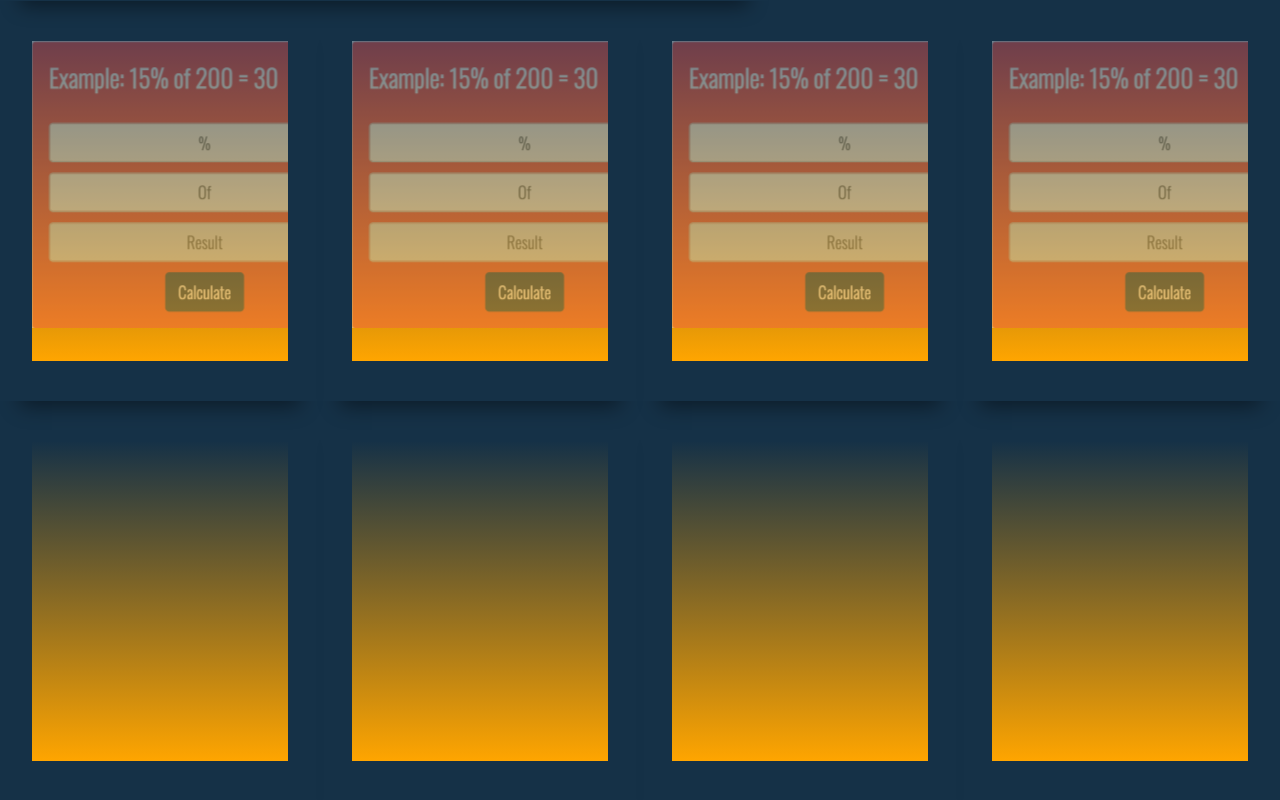
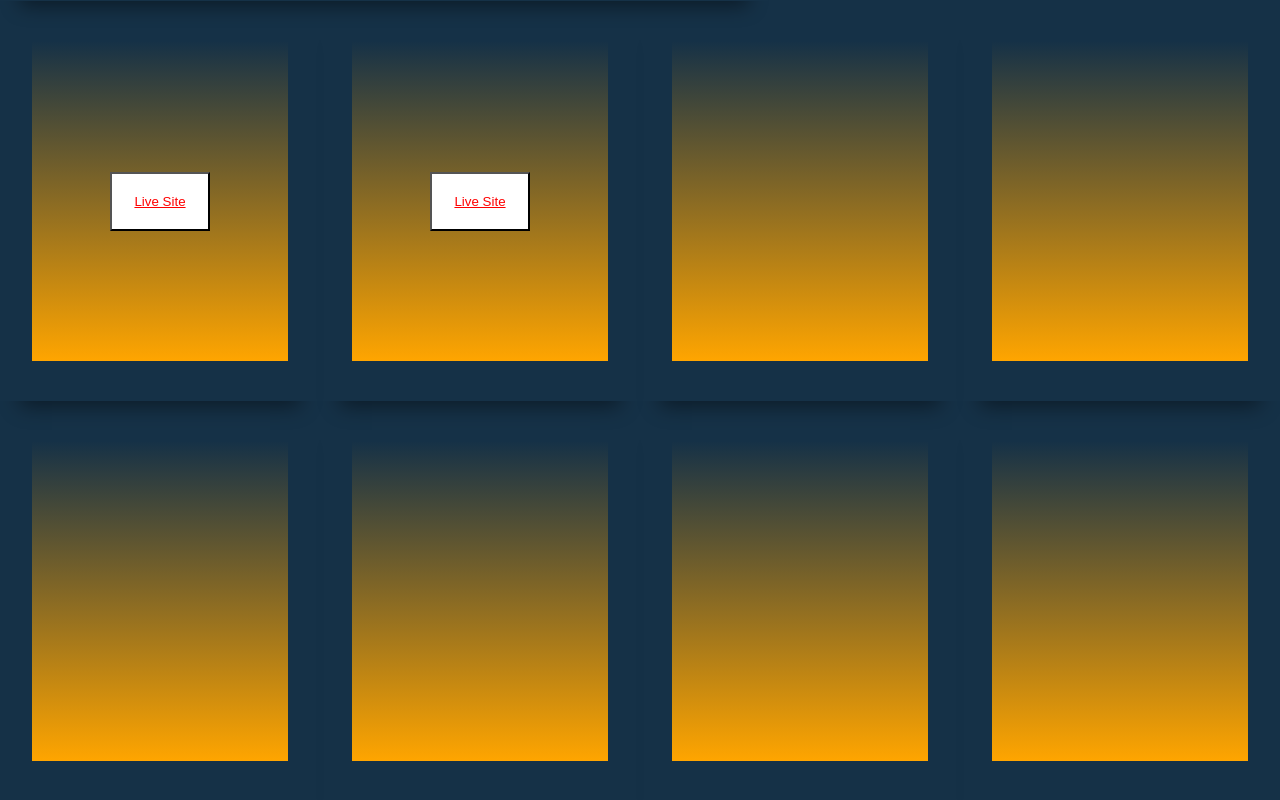
Before and after one commit to KristersgCode/Portfolio, a React (Create React App) app: page / in a window 1280 px wide. Shown: the part 1598-2398 px from the top of the page. Built offline with nearby package versions, Linux system fonts and the light colour scheme; a web font is replaced by a local one.

Commit message:
New links to websites

```diff
--- a/src/components/HeroSection/HeroSectionElements.js
+++ b/src/components/HeroSection/HeroSectionElements.js
@@ -8,11 +8,13 @@ align-items: center;
 width: 100%;
 height: 100vh;
 background-color: #153147;
+position: relative;
 `
 
 export const HeroBg = styled.div`
 width: 800px;
 height: 400px;
+
 
 `
 
--- a/src/components/PortfolioSection/PortfolioElements.js
+++ b/src/components/PortfolioSection/PortfolioElements.js
@@ -30,7 +30,20 @@ display: flex;
 export const Img = styled.div`
 width: 100%;
 height: 100%;
+display: flex;
+justify-content: center;
+align-items: center;
 background-repeat: no-repeat;
-background-image: url(${myImage});
-opacity: 0.4;
+/* background-image: url(${myImage}); */
 `
+
+export const Links = styled.a`
+color: red;
+`
+
+export const LinkButton = styled.button`
+width: 100px;
+padding: 20px;
+background-color: white;
+color: black;
+`
--- a/src/components/PortfolioSection/index.js
+++ b/src/components/PortfolioSection/index.js
@@ -1,7 +1,8 @@
 import React from 'react'
-import { BgContainer, ColumnContainer, Img, Placeholder, ProjectContainer } from './PortfolioElements'
+import { BgContainer, ColumnContainer, Img, LinkButton, Links, Placeholder, ProjectContainer } from './PortfolioElements'
 import Fade from 'react-reveal/Fade';
 import { AboutMeTitleOrange, AboutMeTitleOrangeCenter, TitleContainerBlue, TitleContainerBlueCenter } from '../../TitleContainersElements';
+import { Link } from 'react-router-dom';
 
 const PortfolioSection = ({img, alt}) => {
   return (
@@ -17,6 +18,9 @@ const PortfolioSection = ({img, alt}) => {
 <ProjectContainer>
   <Placeholder>
     <Img>
+    <LinkButton>
+    <Links href="https://kristersgcode.github.io/Percentage-Calculator/"  target="_blank" rel="noreferrer noopener">Live Site</Links>
+    </LinkButton>
   </Img>
   </Placeholder>
 </ProjectContainer>
@@ -24,6 +28,9 @@ const PortfolioSection = ({img, alt}) => {
 <ProjectContainer>
   <Placeholder>
   <Img>
+  <LinkButton>
+    <Links href="https://kristersgcode.github.io/Tipcalculator/"  target="_blank" rel="noreferrer noopener">Live Site</Links>
+    </LinkButton>
   </Img>
   </Placeholder>
 </ProjectContainer>
```
